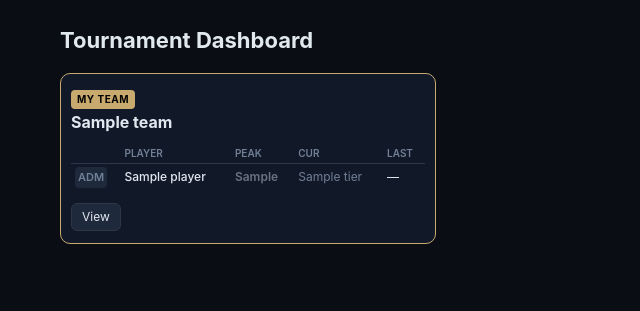
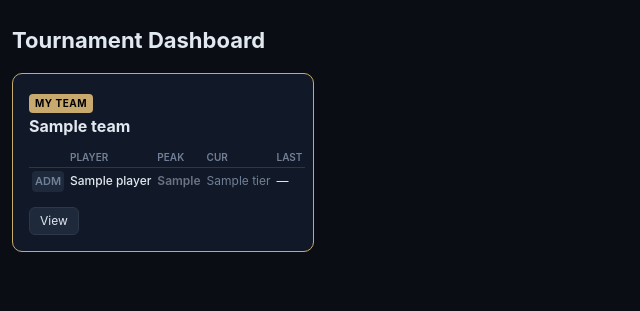
Before and after one commit to SakuraMochiii/lol-scout, a Flask app: template templates/index.html in a window 1280 px wide. Shown: the part 51-362 px from the top of the page, without its empty margins (0-640 px from the left). Run offline with Flask 3, Linux system fonts and the light colour scheme; the template is opened without the code that fills it: most values are stand-ins (such as "Sample title", 1, 10 or a date in 2020).

Commit message:
Widen container, reduce side margins, auto-scale dashboard text to fit

```diff
--- a/static/style.css
+++ b/static/style.css
@@ -51,7 +51,7 @@ nav {
 .nav-links { margin-left: auto; display: flex; gap: 16px; font-size: 14px; }
 
 /* Container */
-.container { max-width: 1200px; margin: 0 auto; padding: 24px 20px 60px; }
+.container { max-width: 1600px; margin: 0 auto; padding: 24px 12px 60px; }
 h1 { font-size: 22px; margin-bottom: 16px; }
 h2 { font-size: 16px; }
 
@@ -117,7 +117,7 @@ h2 { font-size: 16px; }
   background: var(--bg-card);
   border: 1px solid var(--border);
   border-radius: 10px;
-  padding: 12px 10px;
+  padding: 16px;
   transition: border-color 0.2s;
 }
 .team-card:hover { border-color: #4a5568; }
@@ -135,10 +135,10 @@ h2 { font-size: 16px; }
   letter-spacing: 0.05em;
   vertical-align: middle;
 }
-.dashboard-roster { width: 100%; border-collapse: collapse; font-size: 12px; margin-bottom: 12px; }
-.dashboard-roster th { text-align: left; color: var(--text-muted); font-size: 10px; text-transform: uppercase; padding: 2px 4px; border-bottom: 1px solid var(--border); font-weight: 600; }
-.dashboard-roster td { padding: 3px 4px; }
-.dashboard-roster .player-name-mini { font-weight: 500; }
+.dashboard-roster { width: 100%; border-collapse: collapse; font-size: clamp(9px, 1.1vw, 12px); margin-bottom: 12px; }
+.dashboard-roster th { text-align: left; color: var(--text-muted); font-size: clamp(8px, 0.9vw, 10px); text-transform: uppercase; padding: 2px 3px; border-bottom: 1px solid var(--border); font-weight: 600; white-space: nowrap; }
+.dashboard-roster td { padding: 3px 3px; white-space: nowrap; }
+.dashboard-roster .player-name-mini { font-weight: 500; overflow: hidden; text-overflow: ellipsis; max-width: 100px; }
 .dashboard-colored { font-weight: 600; }
 .dashboard-plain { color: var(--text-muted); }
 .subs-label { font-size: 12px; color: var(--text-muted); margin-top: 4px; }
```
